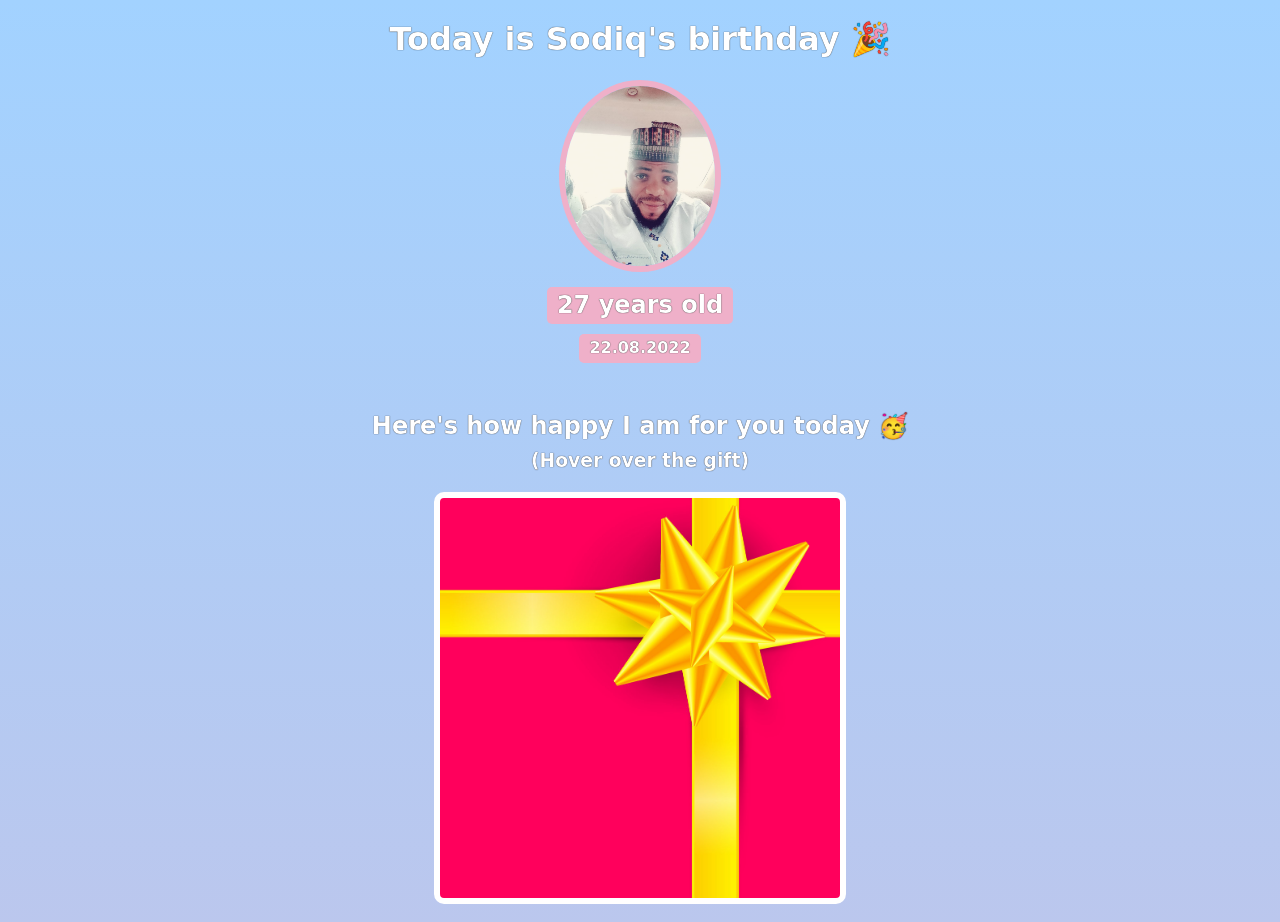
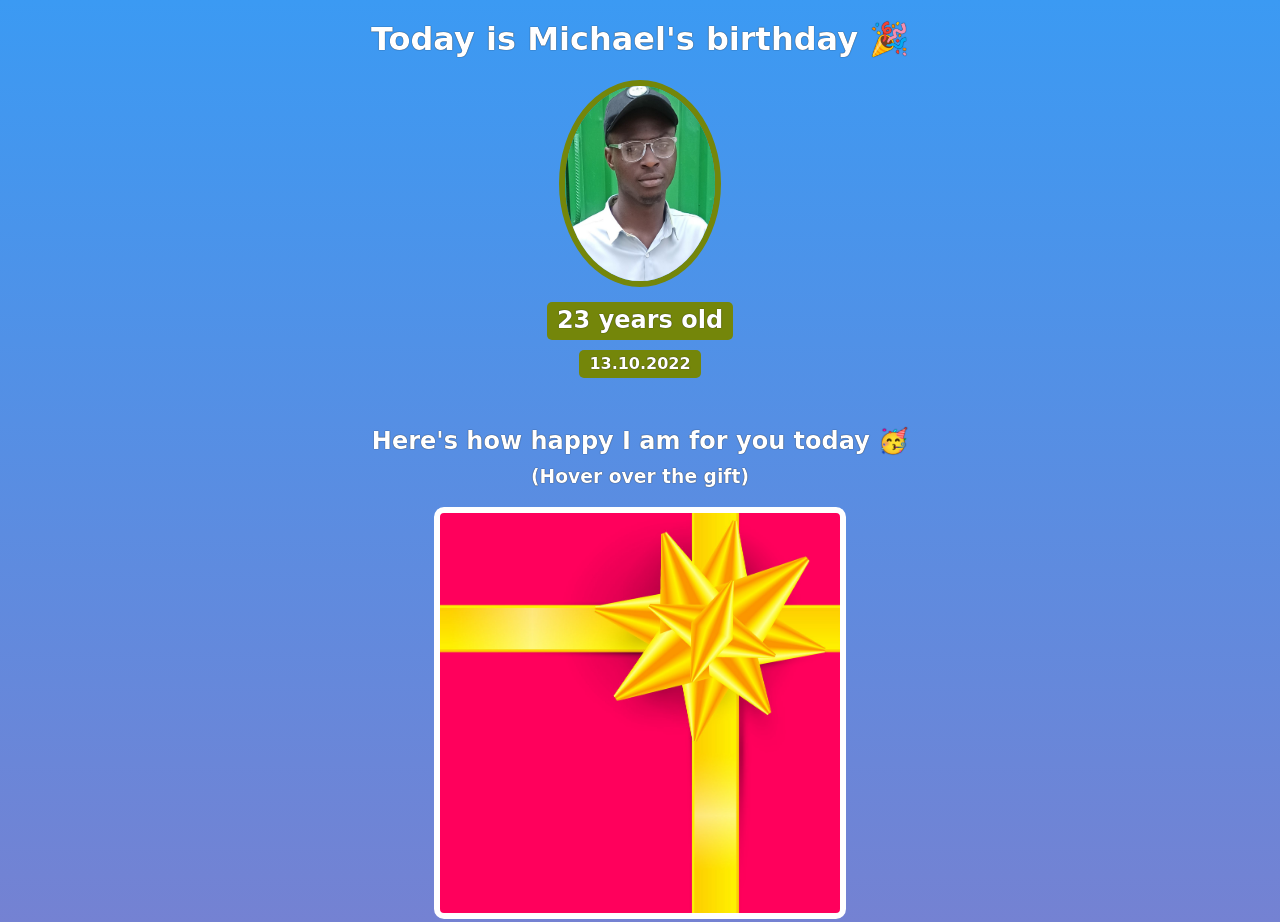
Before and after one commit to Ikquilibrium-SG/birthday-gift-site, a plain HTML site: page index.html in a window 1280 px wide. Shown: the top 922 px of the page. Drawn offline with nearby package versions, Linux system fonts and the light colour scheme; a web font is replaced by a local one.

Commit message:
third commit
Changed the name, age and image in the index file and the background, color in the style

```diff
--- a/index.html
+++ b/index.html
@@ -7,10 +7,10 @@
     </head>
     <body>
         <div id="header">
-            <h1>Today is Sodiq's birthday 🎉</h1>
-            <img id="bff-img" src="images/sodiq.jpg">
-            <h2 id="bday-age">27 years old</h2>
-            <h4 id="bday-date">22.08.2022</h4>
+            <h1>Today is Michael's birthday 🎉</h1>
+            <img id="bff-img" src="images/Michael.jpg">
+            <h2 id="bday-age">23 years old</h2>
+            <h4 id="bday-date">13.10.2022</h4>
         </div>
 
         <div class="gift-section">
--- a/styles.css
+++ b/styles.css
@@ -1,7 +1,7 @@
 body {
     text-align: center;
     font-family: 'Happy Monkey', cursive;
-    background: linear-gradient(#a2d2ff, #EFB0C9);
+    background: linear-gradient(#3b9af3, #ec4f8e);
     color: #ffffff;
 }
 
@@ -12,12 +12,12 @@ h1, h2, h3, h4, p {
 #bff-img {
     width: 150px;
     border-radius: 50%;
-    border: 6px solid #EFB0C9;
+    border: 6px solid #74860a;
     margin-bottom: 10px;
 }
 
 #bday-age {
-    background: #EFB0C9;
+    background: #74860a;
     padding: 5px 10px;
     border-radius: 5px;
     margin: 5px 0 10px 0;
@@ -25,7 +25,7 @@ h1, h2, h3, h4, p {
 
 #bday-date {
     margin: 0;
-    background: #EFB0C9;
+    background: #74860a;
     padding: 5px 10px;
     border-radius: 5px;
 }
```
Also changed, not shown: images/Michael.jpg (added).
